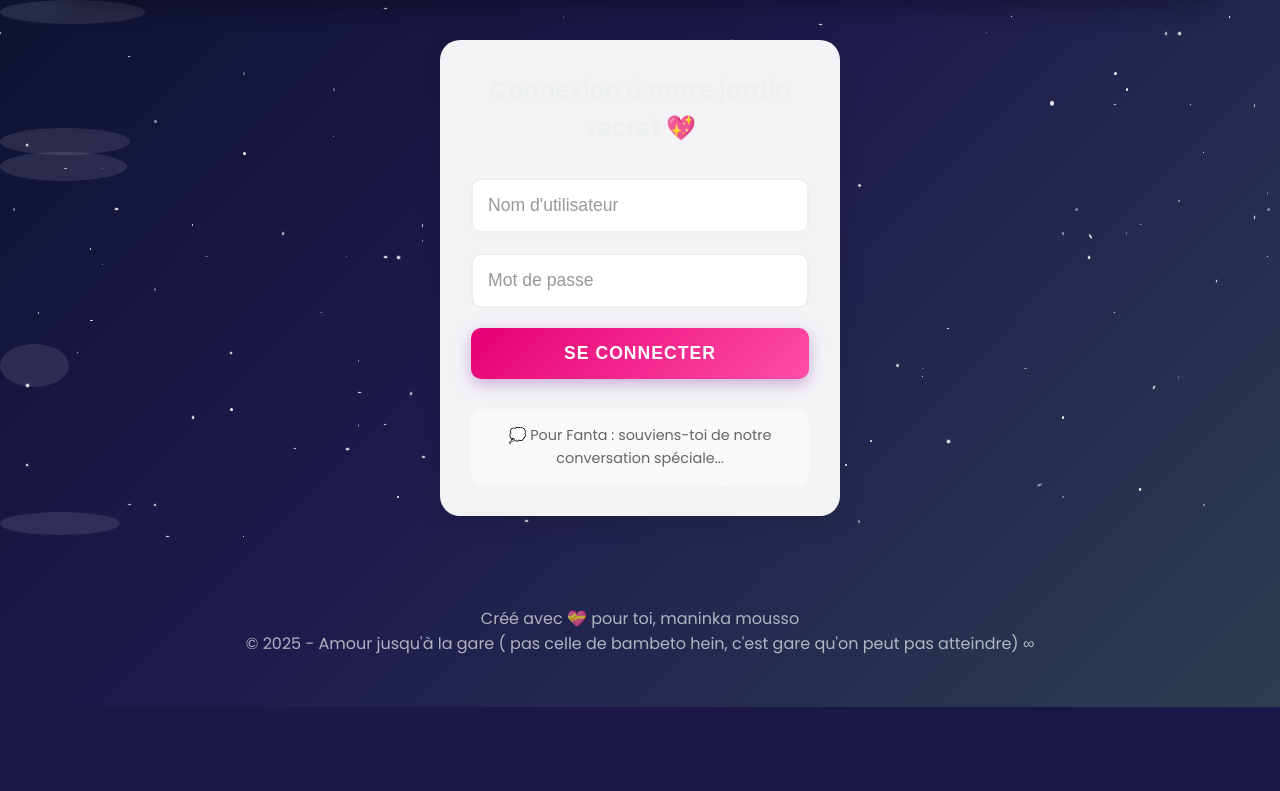
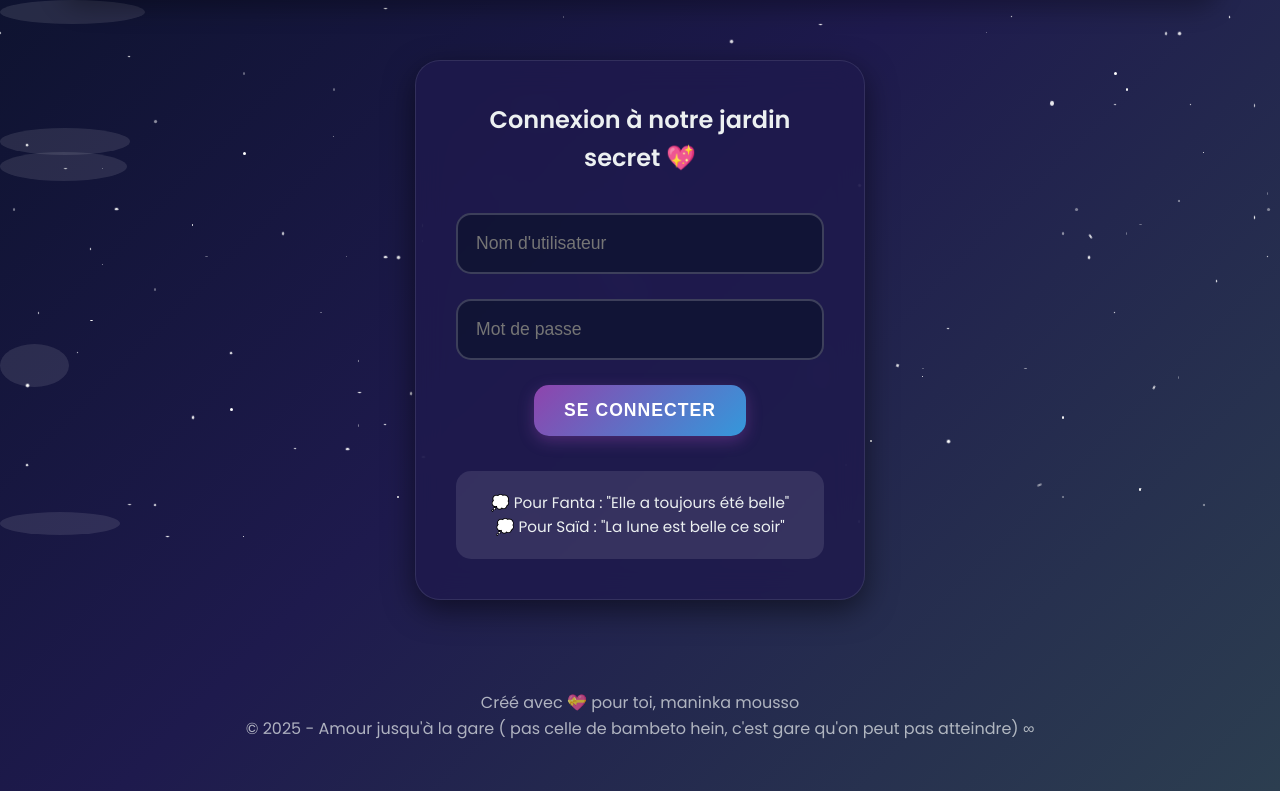
Before and after one commit to Mohamed88said/Cisse_Fanta, a Flask app: page /login in a window 1280 px wide. Shown: the part 256-1047 px from the top of the page. Before the commit the page ends 963 px from the top, so only its background shows below. Run offline with Flask 3, Linux system fonts and the light colour scheme.

Commit message:
Corriger les mots de passe et les styles CSS

```diff
--- a/app.py
+++ b/app.py
@@ -147,13 +147,13 @@ def init_db():
         conn.execute('''
             INSERT INTO users (username, password_hash, favorite_color)
             VALUES (?, ?, ?)
-        ''', ('fanta', generate_password_hash('maninka'), '#ffdde1'))
+        ''', ('fanta', generate_password_hash('Elle a toujours été belle'), '#ffdde1'))
 
     if 'said' not in existing_usernames:
         conn.execute('''
             INSERT INTO users (username, password_hash, favorite_color)
             VALUES (?, ?, ?)
-        ''', ('said', generate_password_hash('panda2024'), '#e1f5fe'))
+        ''', ('said', generate_password_hash('La lune est belle ce soir'), '#e1f5fe'))
 
     # Ajouter quelques défis par défaut
     existing_challenges = conn.execute('SELECT COUNT(*) as count FROM challenges').fetchone()
--- a/templates/base.html
+++ b/templates/base.html
@@ -4,7 +4,7 @@
     <meta charset="UTF-8">
     <meta name="viewport" content="width=device-width, initial-scale=1.0">
     <title>🌙 Ton Jardin Secret - Fanta tout t'y appartient</title>
-    <link rel="stylesheet" href="{{ url_for('static', filename='style.css') }}" type="text/css">
+    <link rel="stylesheet" href="{{ url_for('static', filename='style.css') }}">
     <link href="https://fonts.googleapis.com/css2?family=Great+Vibes&family=Poppins:wght@300;400;500;600&family=Dancing+Script:wght@400;700&display=swap" rel="stylesheet">
     <link href="https://fonts.googleapis.com/css2?family=Roboto:wght@300;400;500&display=swap" rel="stylesheet">
 </head>
--- a/templates/login.html
+++ b/templates/login.html
@@ -26,118 +26,7 @@
     {% endwith %}
 
     <div class="login-info">
-        <p>💭 Pour Fanta : souviens-toi de notre conversation spéciale...</p>
+        <p>💭 Pour Fanta : "Elle a toujours été belle"</p>
+        <p>💭 Pour Saïd : "La lune est belle ce soir"</p>
     </div>
-</div>
-
-<style>
-/* Gardez uniquement le CSS ici */
-.login-container {
-    max-width: 400px;
-    margin: 40px auto;
-    padding: 30px;
-    background: rgba(255, 255, 255, 0.95);
-    border-radius: 20px;
-    box-shadow: 0 8px 25px rgba(0,0,0,0.1);
-    text-align: center;
-}
-
-.login-form {
-    margin: 30px 0;
-}
-
-.form-group {
-    margin-bottom: 20px;
-}
-
-.form-group input {
-    width: 100%;
-    padding: 15px;
-    border: 2px solid #eee;
-    border-radius: 10px;
-    font-size: 1.1em;
-    transition: all 0.3s ease;
-    background-color: #ffffff;
-    color: #333333; /* Ajout de la couleur de texte */
-}
-
-.form-group input:focus {
-    outline: none;
-    border-color: #e60073;
-    box-shadow: 0 0 0 3px rgba(230, 0, 115, 0.1);
-    color: #333333; /* Assurer la couleur du texte en focus */
-}
-
-.form-group input::placeholder {
-    color: #999999; /* Couleur du texte placeholder */
-}
-
-.hint-box {
-    background: #fff3cd;
-    border: 2px solid #ffc107;
-    border-radius: 10px;
-    padding: 15px;
-    margin: 20px 0;
-    font-size: 1.1em;
-    color: #333333; /* Ajout de la couleur de texte */
-}
-
-.small-hint {
-    font-size: 0.9em;
-    margin-top: 10px;
-    opacity: 0.8;
-    color: #333333; /* Ajout de la couleur de texte */
-}
-
-.login-info {
-    margin-top: 30px;
-    padding: 15px;
-    background: #f8f9fa;
-    border-radius: 10px;
-    font-size: 0.9em;
-    color: #666666;
-}
-
-.flash {
-    padding: 15px;
-    margin: 20px 0;
-    border-radius: 10px;
-    font-weight: bold;
-}
-
-.flash.error {
-    background-color: #ffebee;
-    color: #c62828;
-    border: 2px solid #ef5350;
-}
-
-.flash.success {
-    background-color: #e8f5e9;
-    color: #2e7d32;
-    border: 2px solid #66bb6a;
-}
-
-.flash.info {
-    background-color: #e3f2fd;
-    color: #1565c0;
-    border: 2px solid #42a5f5;
-}
-
-.btn-primary {
-    background: linear-gradient(135deg, #e60073, #ff4da6);
-    color: white;
-    border: none;
-    padding: 15px 30px;
-    border-radius: 10px;
-    font-size: 1.1em;
-    cursor: pointer;
-    transition: all 0.3s ease;
-    width: 100%;
-}
-
-.btn-primary:hover {
-    transform: translateY(-2px);
-    box-shadow: 0 5px 15px rgba(230, 0, 115, 0.3);
-}
-</style>
 {% endblock %}
```
